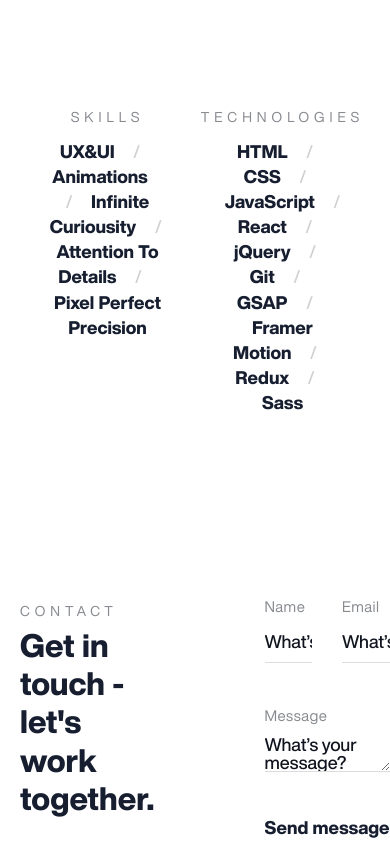
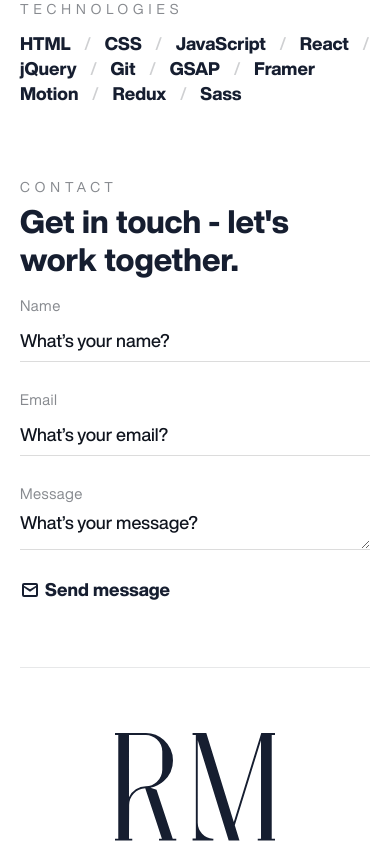
Before and after one commit to roimalka10/portfolio-2022, a React (Create React App) app: page /about in a window 390 px wide. Shown: the part 959-1802 px from the top of the page. Built offline with nearby package versions, Linux system fonts and the light colour scheme.

Commit message:
finished about page for mobile

```diff
--- a/src/components/ContactButton.js
+++ b/src/components/ContactButton.js
@@ -9,11 +9,11 @@ const ContactButton = () => {
         href="https://chatwith.io/s/roi-malka"
         target="_blank"
         className="contact-link"
-        initial={{ opacity: 0, y: 30 }}
+        initial={{ opacity: 0, y: 40 }}
         animate={{ opacity: 1, y: 0 }}
         transition={{
-          duration: 0.3,
-          delay: 1.7,
+          duration: 0.5,
+          delay: 1.5,
         }}
       >
         <svg
--- a/src/containers/About.js
+++ b/src/containers/About.js
@@ -56,19 +56,21 @@ const About = () => {
           </div>
           <div className="loader-text">
             <motion.h5
-              initial={{ opacity: 0, y: 0 }}
-              animate={{ opacity: 1, y: -40 }}
+              initial={{ opacity: 0, x: -50 }}
+              animate={{ opacity: 1, x: 0 }}
               transition={{
-                duration: 0.35,
+                duration: 0.5,
+                delay: 0.3,
               }}
             >
               About Me
             </motion.h5>
             <motion.h1
-              initial={{ opacity: 0, y: 0 }}
-              animate={{ opacity: 1, y: -40 }}
+              initial={{ opacity: 0, x: -50 }}
+              animate={{ opacity: 1, x: 0 }}
               transition={{
-                duration: 0.35,
+                duration: 0.5,
+                delay: 0.3,
               }}
             >
               Front-End Developer
@@ -215,6 +217,23 @@ const About = () => {
                       </div>
                     </div>
                     <div className="submit-button">
+                      <svg
+                        version="1.1"
+                        xmlns="http://www.w3.org/2000/svg"
+                        xlink="http://www.w3.org/1999/xlink"
+                        x="0px"
+                        y="0px"
+                        width="20px"
+                        height="20px"
+                        viewBox="0 0 20 20"
+                        enable-background="new 0 0 20 20"
+                        space="preserve"
+                      >
+                        <path
+                          fill="#161e30"
+                          d="M16,17H4a2,2,0,0,1-2-2V5A2,2,0,0,1,4,3H16a2,2,0,0,1,2,2V15A2,2,0,0,1,16,17Zm0-2V7.619l-6,4.242L4,7.619V15H16ZM4,5V5.705l6,3.429,6-3.429V5H4Z"
+                        ></path>
+                      </svg>
                       <input type="submit" value="Send message" />
                     </div>
                   </form>
--- a/src/css/About.css
+++ b/src/css/About.css
@@ -138,6 +138,7 @@
   margin-bottom: 40px;
   width: fit-content;
   padding: 0 0 4px;
+  display: flex;
 }
 
 .contact .contact-form .submit-button input {
@@ -145,7 +146,7 @@
   background: transparent;
   font-size: 90%;
   height: 100%;
-  padding: 0 0 5px;
+  padding: 0 0 5px 5px;
   font-weight: bold;
   font-family: inherit;
   color: var(--blue);
@@ -223,3 +224,80 @@
   display: inline-flex;
   animation: mymove 2.4s;
 }
+
+@media (max-width: 767px) {
+  .about {
+    padding-top: 20px;
+  }
+
+  .about-text {
+    text-align: left;
+  }
+
+  .about-text h2 {
+    margin-top: 10px;
+  }
+
+  .about-skills {
+    padding: 65px 0;
+  }
+
+  .about-skills .wrapper {
+    display: flex;
+    flex-direction: column;
+  }
+
+  .about-skills .wrapper > div {
+    max-width: 100%;
+    text-align: left;
+    align-items: flex-start;
+  }
+
+  .about-skills .wrapper .soft-skills {
+    padding-bottom: 65px;
+  }
+
+  .about-skills .wrapper > div h3 em {
+    margin: 0 10px;
+  }
+
+  .contact {
+    padding-bottom: 20px;
+  }
+
+  .contact .wrapper {
+    display: flex;
+    flex-direction: column;
+    align-items: flex-start;
+  }
+
+  .contact .contact-headline {
+    width: 100%;
+  }
+
+  .contact .contact-form {
+    width: 100%;
+    margin: 0;
+  }
+
+  .contact .contact-form .row {
+    margin: 0;
+  }
+
+  .contact .contact-form .row .input-wrapper {
+    width: 100%;
+    padding: 0;
+    margin-bottom: 30px;
+  }
+
+  .contact .contact-form .row input:hover + span.input-bottom-line,
+  .contact .contact-form .row input:focus + span.input-bottom-line,
+  .contact .contact-form .row textarea:hover + span.input-bottom-line,
+  .contact .contact-form .row textarea:focus + span.input-bottom-line {
+    width: 100%;
+  }
+
+  .contact .contact-form .row span.input-bottom-line {
+    left: 0;
+  }
+}
```
